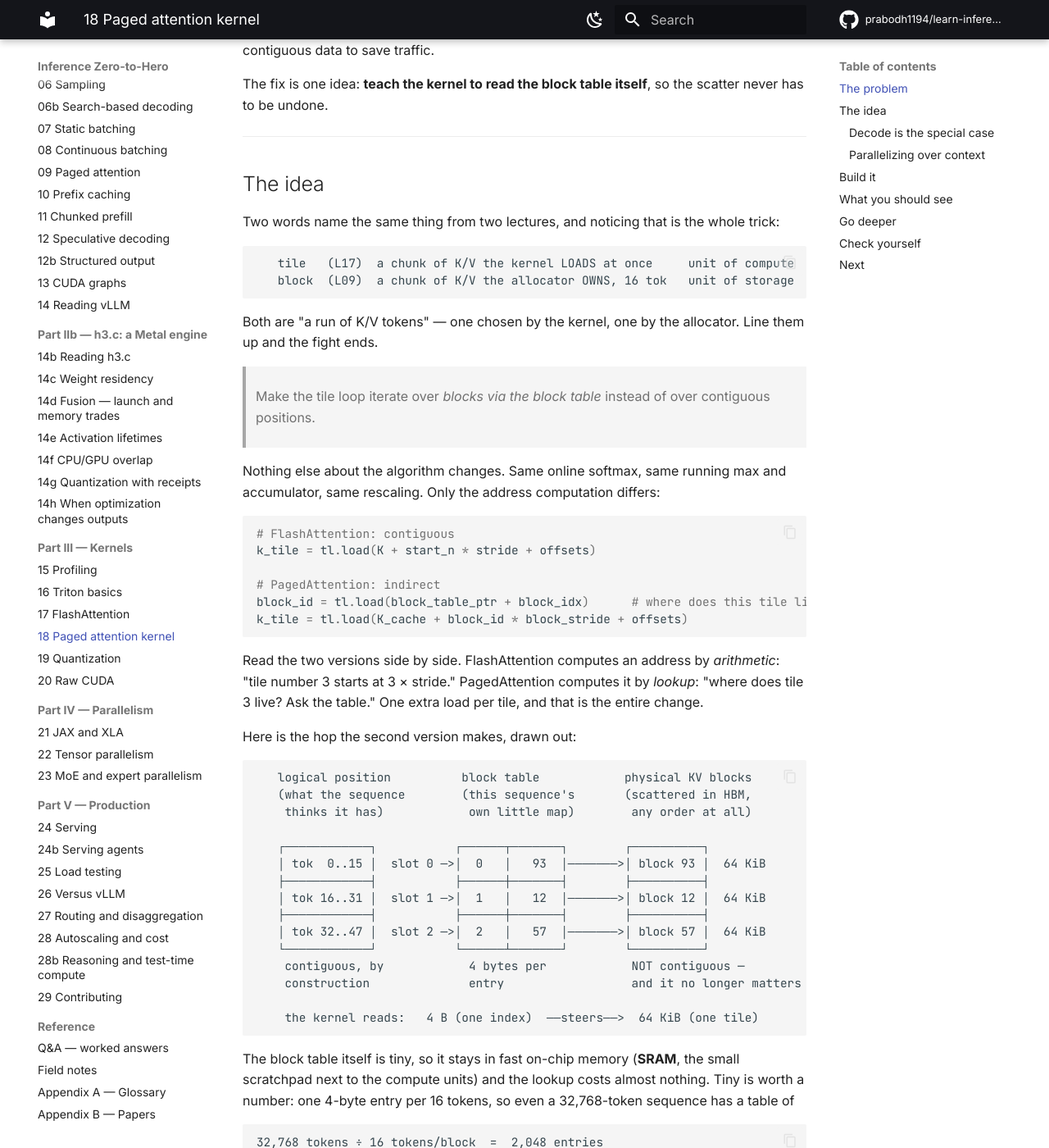
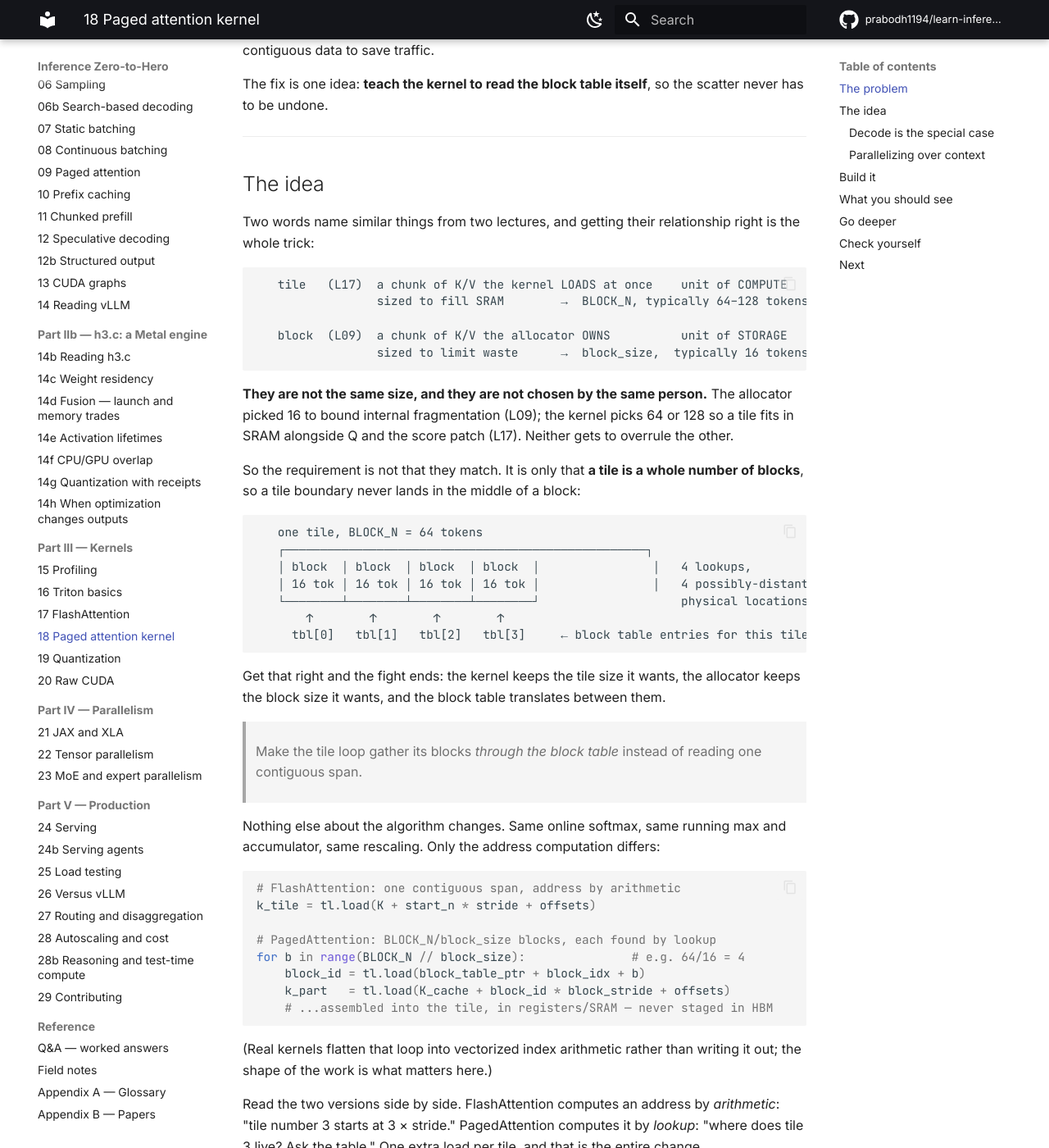
Before and after one commit to prabodh1194/learn-inference, an MkDocs documentation site: the page built from book/18-paged-attention-kernel.md, in a window 1280 px wide and 1400 px high, scrolled down 901 px. Shown: the whole window at 82% size. Built offline with MkDocs 1.6.1 and Material for MkDocs 9.7.7, drawn with Linux system fonts in a browser that asks for light colours; comment, search, counter and statistics services are not loaded; some of the changed text lies outside the part shown.

Commit message:
book: L18 -- fix the tile/block conflation (they are NOT the same size)
Reader question exposed a real imprecision I had introduced while compressing:
"Line them up and the fight ends" reads as though FA's tile and paging's block
must be aligned or equal. They are not.

- tile  = unit of COMPUTE, chosen by the kernel to fill SRAM, BLOCK_N ~ 64-128
- block = unit of STORAGE, chosen by the allocator to bound fragmentation, 16

Different sizes, different owners, neither overrules the other. The actual
requirement is only that a tile be a WHOLE NUMBER OF BLOCKS, so a tile boundary
never lands mid-block; then one tile costs BLOCK_N/block_size lookups (4, not 1)
and the block table translates between the two schemes.

Corrected downstream of that:
- The addressing snippet showed one lookup per tile; now shows the loop over
  BLOCK_N // block_size blocks assembled in registers, with a note that real
  kernels vectorize it.
- The indirection diagram said "4 B steers 64 KiB (one tile)". 64 KiB is one
  16-token BLOCK, per layer. Now labels both scales: 4 B -> one block, 16 B ->
  one 64-token tile = 256 KiB.
- "one tile holds 16 tokens x 4,096 B" -> "one BLOCK holds", with the tile ratio
  scaled alongside.
- The SRAM check claimed 64 KiB fits comfortably. Recomputed: 4,096 B/token is
  K+V together, so BLOCK_N=64 needs 128 KiB for K plus 128 KiB for V = 256 KiB,
  which does NOT fit ~100 KB. Replaced the false reassurance with the real
  consequence: paged decode kernels use a smaller BLOCK_N or stream blocks
  through, and decode's single query row keeps the score patch tiny anyway.

Numbers verified: 16-tok block 64 KiB; 64-tok tile 256 KiB (128 K + 128 V);
16 B of lookups per tile; ratio 16,384x unchanged.

Co-Authored-By: Claude Opus 5 <noreply@anthropic.com>

````diff
--- a/book/18-paged-attention-kernel.md
+++ b/book/18-paged-attention-kernel.md
@@ -49,31 +49,58 @@ scatter never has to be undone.
 
 ## The idea
 
-Two words name the same thing from two lectures, and noticing that is the whole
-trick:
+Two words name similar things from two lectures, and getting their relationship
+right is the whole trick:
 
 ```
-   tile   (L17)  a chunk of K/V the kernel LOADS at once     unit of compute
-   block  (L09)  a chunk of K/V the allocator OWNS, 16 tok   unit of storage
+   tile   (L17)  a chunk of K/V the kernel LOADS at once    unit of COMPUTE
+                 sized to fill SRAM        →  BLOCK_N, typically 64–128 tokens
+
+   block  (L09)  a chunk of K/V the allocator OWNS          unit of STORAGE
+                 sized to limit waste      →  block_size,  typically 16 tokens
 ```
 
-Both are "a run of K/V tokens" — one chosen by the kernel, one by the allocator.
-Line them up and the fight ends.
+**They are not the same size, and they are not chosen by the same person.** The
+allocator picked 16 to bound internal fragmentation (L09); the kernel picks 64
+or 128 so a tile fits in SRAM alongside Q and the score patch (L17). Neither
+gets to overrule the other.
 
-> Make the tile loop iterate over *blocks via the block table* instead of over
-> contiguous positions.
+So the requirement is not that they match. It is only that **a tile is a whole
+number of blocks**, so a tile boundary never lands in the middle of a block:
+
+```
+   one tile, BLOCK_N = 64 tokens
+   ┌───────────────────────────────────────────────────┐
+   │ block  │ block  │ block  │ block  │                │   4 lookups,
+   │ 16 tok │ 16 tok │ 16 tok │ 16 tok │                │   4 possibly-distant
+   └────────┴────────┴────────┴────────┘                    physical locations
+       ↑        ↑        ↑        ↑
+     tbl[0]   tbl[1]   tbl[2]   tbl[3]     ← block table entries for this tile
+```
+
+Get that right and the fight ends: the kernel keeps the tile size it wants, the
+allocator keeps the block size it wants, and the block table translates between
+them.
+
+> Make the tile loop gather its blocks *through the block table* instead of
+> reading one contiguous span.
 
 Nothing else about the algorithm changes. Same online softmax, same running max
 and accumulator, same rescaling. Only the address computation differs:
 
 ```python
-# FlashAttention: contiguous
+# FlashAttention: one contiguous span, address by arithmetic
 k_tile = tl.load(K + start_n * stride + offsets)
 
-# PagedAttention: indirect
-block_id = tl.load(block_table_ptr + block_idx)      # where does this tile live?
-k_tile = tl.load(K_cache + block_id * block_stride + offsets)
+# PagedAttention: BLOCK_N/block_size blocks, each found by lookup
+for b in range(BLOCK_N // block_size):               # e.g. 64/16 = 4
+    block_id = tl.load(block_table_ptr + block_idx + b)
+    k_part   = tl.load(K_cache + block_id * block_stride + offsets)
+    # ...assembled into the tile, in registers/SRAM — never staged in HBM
 ```
+
+(Real kernels flatten that loop into vectorized index arithmetic rather than
+writing it out; the shape of the work is what matters here.)
 
 Read the two versions side by side. FlashAttention computes an address by
 *arithmetic*: "tile number 3 starts at 3 × stride." PagedAttention computes it
@@ -97,8 +124,12 @@ Here is the hop the second version makes, drawn out:
     contiguous, by            4 bytes per            NOT contiguous —
     construction              entry                  and it no longer matters
 
-    the kernel reads:   4 B (one index)  ──steers──>  64 KiB (one tile)
+    per block:  4 B (one index)  ──steers──>  64 KiB of K/V
+    per tile :  4 lookups (16 B) ──steers──>  4 blocks = 256 KiB
+                                              (BLOCK_N=64, block_size=16)
 ```
+
+(64 KiB is one 16-token block for *one layer* — `16 × 4,096 B`, derived below.)
 
 The block table itself is tiny, so it stays in fast on-chip memory (**SRAM**,
 the small scratchpad next to the compute units) and the lookup costs almost
@@ -135,30 +166,51 @@ and that is the number this kernel spends. (Lecture 05's headline figure,
 of one token to the *whole model*. Use it for cache-capacity questions, not for
 one kernel's tile.)
 
-So with `block_size = 16`, one tile holds:
+So with `block_size = 16`, one **block** holds:
 
 ```
 16 tokens × 4,096 B/token  =  65,536 B  =  64 KiB
 ```
 
-And the lookup that finds it reads a single 32-bit index, 4 bytes:
+and the lookup that finds it is a single 32-bit index, 4 bytes:
 
 ```
-   4 B  (the block-table entry)   steers   65,536 B  (the tile)
+   4 B  (one block-table entry)   steers   65,536 B  (one block)
    ratio  =  65,536 / 4  =  16,384×
 ```
 
-A 4-byte read steering a 64 KiB read — one byte of address per 16,384 bytes of
-payload — is why the indirection costs almost nothing, while the gather it
-replaced cost a full extra copy of the sequence. You're spending 4 bytes to
-save tens of kilobytes, every tile, in every layer, on every step.
+One byte of address per 16,384 bytes of payload. Scale it to a whole tile at
+`BLOCK_N = 64`, which is four blocks:
 
-Note also that 64 KiB *fits* in the ~100 KB of shared memory per SM that
-Lecture 17 established as the tile budget. That is not a coincidence: the block
-size is chosen so a tile fits on-chip. Had the tile really cost 1.75 MiB — the
-number you get by wrongly using the all-layers figure — it could not fit, and
-the whole tiling premise would collapse. When a tile size looks too big for
-SRAM, suspect a per-layer/whole-model mix-up.
+```
+   16 B  (four entries)   steers   262,144 B  (256 KiB of K/V)
+```
+
+Same ratio, four times the payload. That is why the indirection costs almost
+nothing while the gather it replaced cost a full extra copy of the sequence:
+you spend a handful of address bytes to avoid moving hundreds of kilobytes,
+every tile, in every layer, on every step.
+
+Sanity-check the tile against SRAM, because this is where a mistake shows up
+loudly. That 4,096 B/token covers K *and* V together, so at `BLOCK_N = 64`:
+
+```
+   K tile   64 tokens × 2,048 B  =  128 KiB
+   V tile   64 tokens × 2,048 B  =  128 KiB
+                                    ────────
+                                    256 KiB   against a ~100 KB scratchpad
+```
+
+It does not fit — and that is a real constraint, not an arithmetic slip. Paged
+decode kernels respond by using a smaller `BLOCK_N`, or by streaming blocks
+through rather than holding a whole tile resident. Decode also helps itself
+here: its "tile" is a *single* query row rather than 64, so the score patch is
+`1 × BLOCK_N` instead of `64 × 64`, and the budget looks nothing like L17's
+prefill case.
+
+The general rule: when a tile looks too big for SRAM, either `BLOCK_N` is too
+large for this kernel, or you have mixed up per-layer and whole-model K/V — the
+114,688 B figure overshoots by 28×.
 
 The write side gets the same treatment. Every step the model computes fresh K/V
 for the batch's newest tokens, and a naive engine would stage them in a
````
